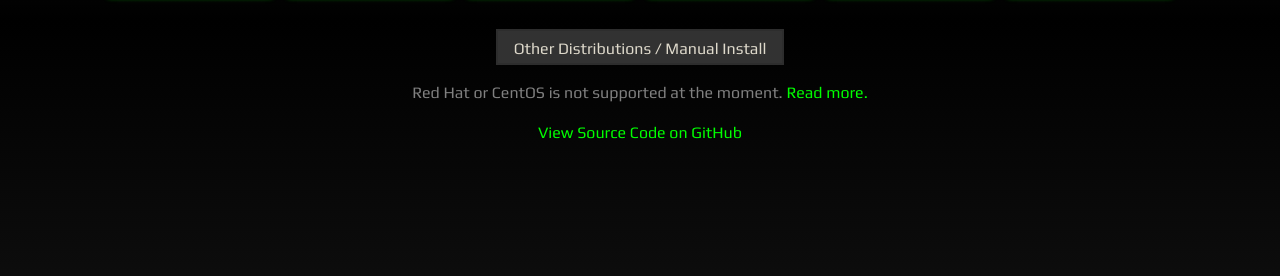
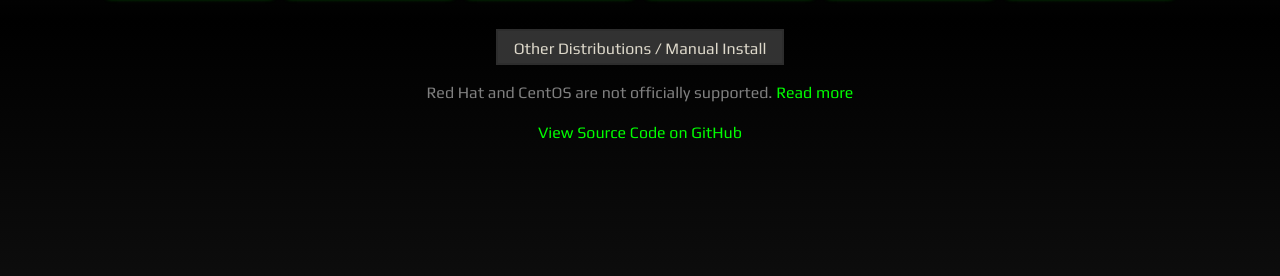
Before and after one commit to polychromatic/website, a Jekyll site: the page built from pages/download.md, in a window 1280 px wide. Shown: the part 429-705 px from the top of the page. Built offline with Jekyll 4.4.1, drawn with Linux system fonts in a browser that asks for light colours.

Commit message:
Minor tweaks.

```diff
--- a/_config.yml
+++ b/_config.yml
@@ -22,6 +22,7 @@ description: >- # this means to ignore newlines until "baseurl:"
   your GNU/Linux system very simply.
 
   It's like Razer Synapse, but it does more, is open source and cloud-free.
+
 baseurl: "" # the subpath of your site, e.g. /blog
 url: "" # the base hostname & protocol for your site, e.g. http://example.com
 
--- a/pages/download.md
+++ b/pages/download.md
@@ -34,7 +34,7 @@ distros:
 [Other Distributions / Manual Install](manual/){:.btn}
 
 {:.grey .center}
-Red Hat or CentOS is not supported at the moment. [Read more.](/docs/support/redhat)
+Red Hat and CentOS are not officially supported. [Read more](/docs/supported-distros/)
 
 {:.center}
 [View Source Code on GitHub](https://github.com/polychromatic/)
```
Also changed, not shown: pages/download/manual.md (+1 -1 lines).
